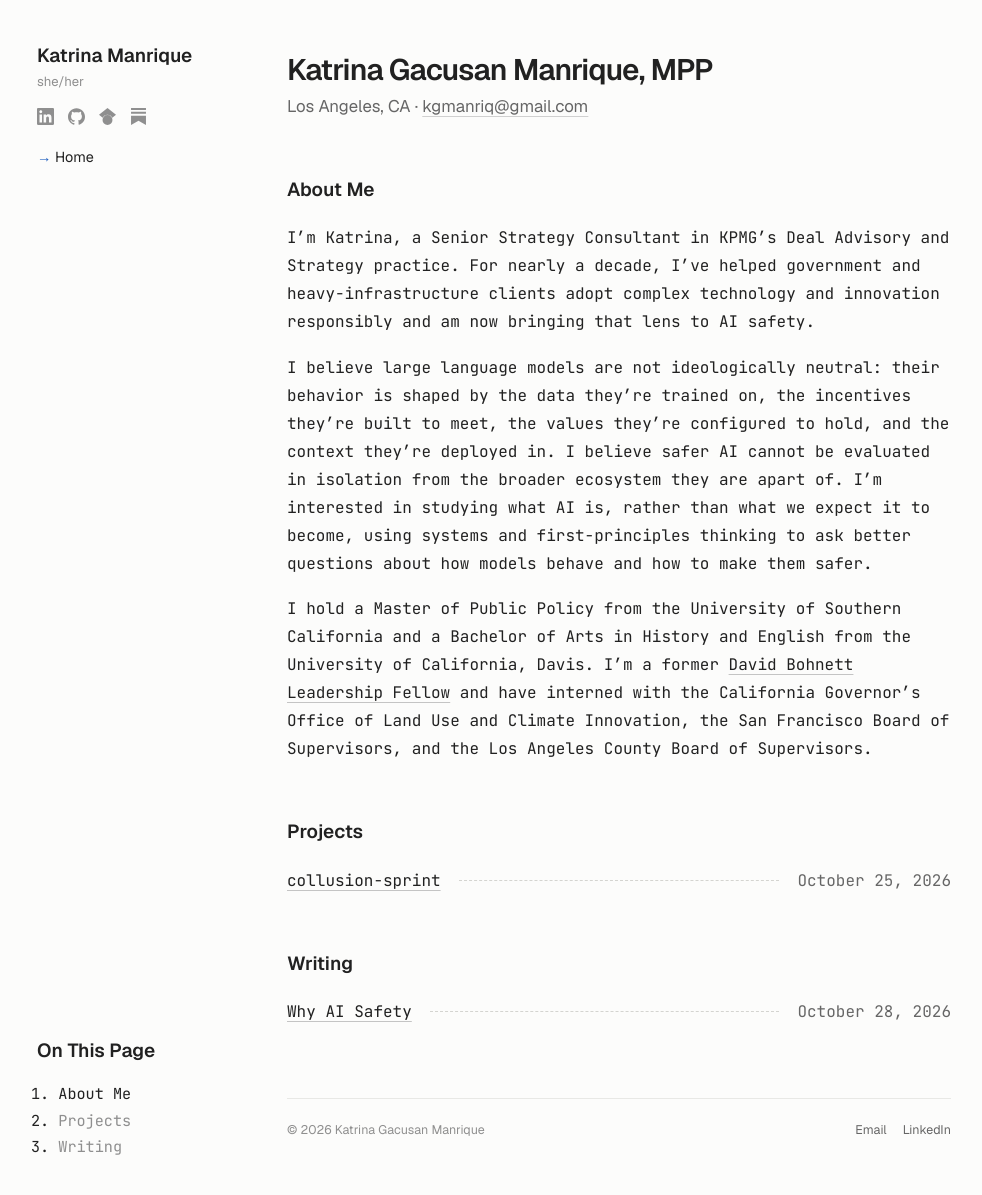
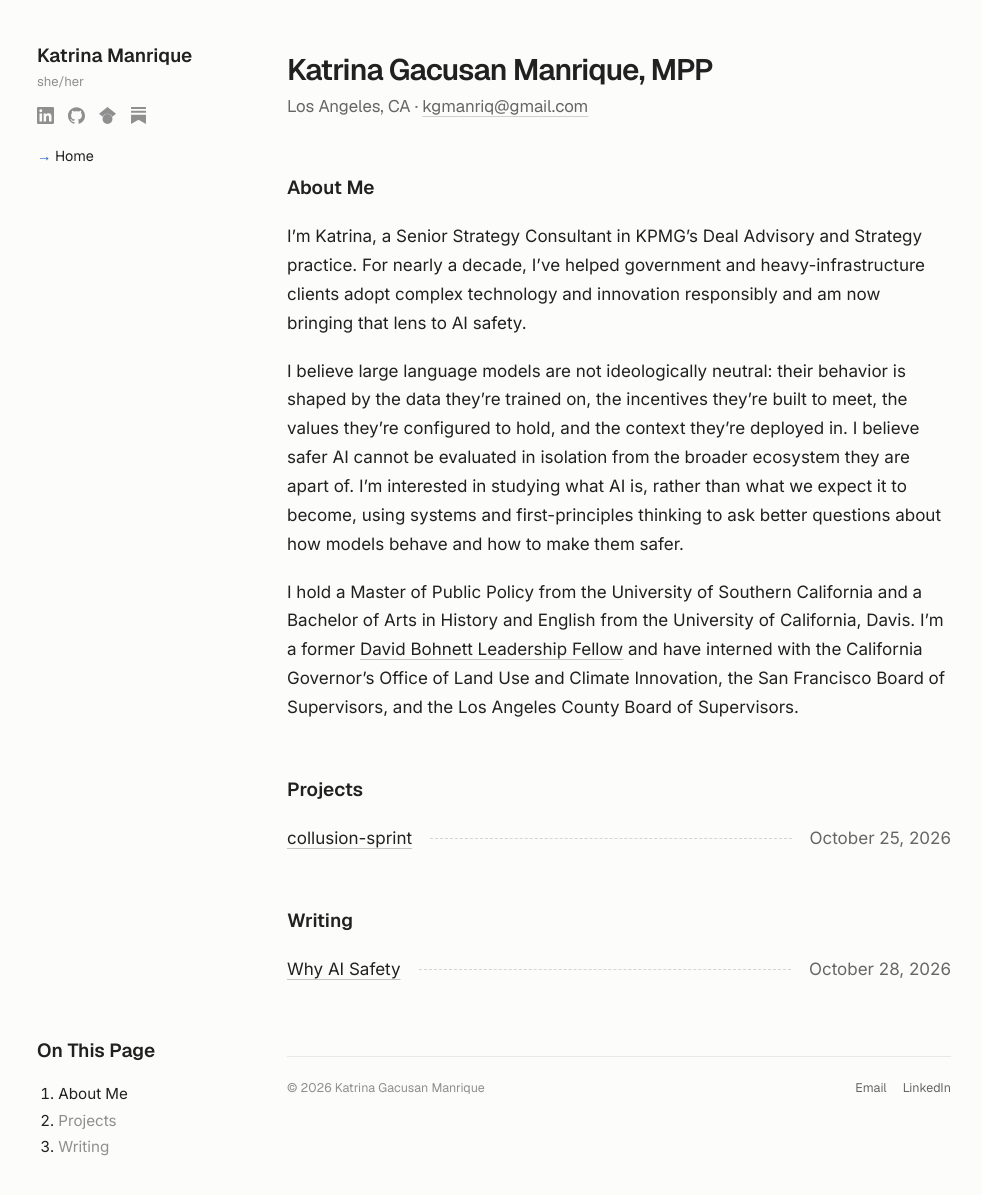
Before and after one commit to kgmanriq/kgmanriq.github.io, a Jekyll site: the page built from index.html, in a window 1280 px wide and 1205 px high. Shown: the top 1195 px of the window, without its empty margins (11-993 px from the left). Built offline with Jekyll 4.4.1, drawn with Linux system fonts in a browser that asks for light colours.

Commit message:
Body text in Inter
Co-Authored-By: Claude Opus 5.5 <noreply@anthropic.com>
Claude-Session: https://claude.ai/code/session_01EuuEgRVzQ3seSDn6GstdDW

```diff
--- a/_layouts/default.html
+++ b/_layouts/default.html
@@ -6,7 +6,7 @@
   {% seo %}
   <link rel="preconnect" href="https://fonts.googleapis.com">
   <link rel="preconnect" href="https://fonts.gstatic.com" crossorigin>
-  <link href="https://fonts.googleapis.com/css2?family=Geist:wght@400;500;600;700&family=JetBrains+Mono:ital,wght@0,400;0,600;1,400&display=swap" rel="stylesheet">
+  <link href="https://fonts.googleapis.com/css2?family=Geist:wght@400;500;600;700&family=Inter:ital,opsz,wght@0,14..32,400;0,14..32,600;1,14..32,400&display=swap" rel="stylesheet">
   <link rel="stylesheet" href="{{ '/assets/css/style.css' | relative_url }}?v={{ site.time | date: '%s' }}">
 </head>
 <body>
--- a/assets/css/style.css
+++ b/assets/css/style.css
@@ -9,7 +9,7 @@
   --accent-soft: #edf2fa;
   --serif: "Geist", "Helvetica Neue", Helvetica, Arial, sans-serif;
   --sans: "Geist", "Helvetica Neue", Helvetica, Arial, sans-serif;
-  --body: "JetBrains Mono", ui-monospace, Menlo, Consolas, monospace;
+  --body: "Inter", "Helvetica Neue", Helvetica, Arial, sans-serif;
   --col: 720px;
   --note: 230px;
   --gap: 40px;
@@ -21,7 +21,7 @@ body {
   margin: 0;
   background: var(--bg);
   color: var(--text);
-  font: 400 16px/1.75 var(--body);
+  font: 400 17px/1.7 var(--body);
   -webkit-font-smoothing: antialiased;
 }
 a {
@@ -146,7 +146,7 @@ p { margin: 0 0 1.1em; }
 }
 /* Small: sidebar becomes a top bar */
 @media (max-width: 760px) {
-  body { font-size: 14.5px; }
+  body { font-size: 16px; }
   .layout { display: block; padding: 0 20px; }
   .sidebar-inner { position: static; height: auto; padding: 24px 0 0; display: block; }
   .side-name { margin-bottom: 8px; }
```
